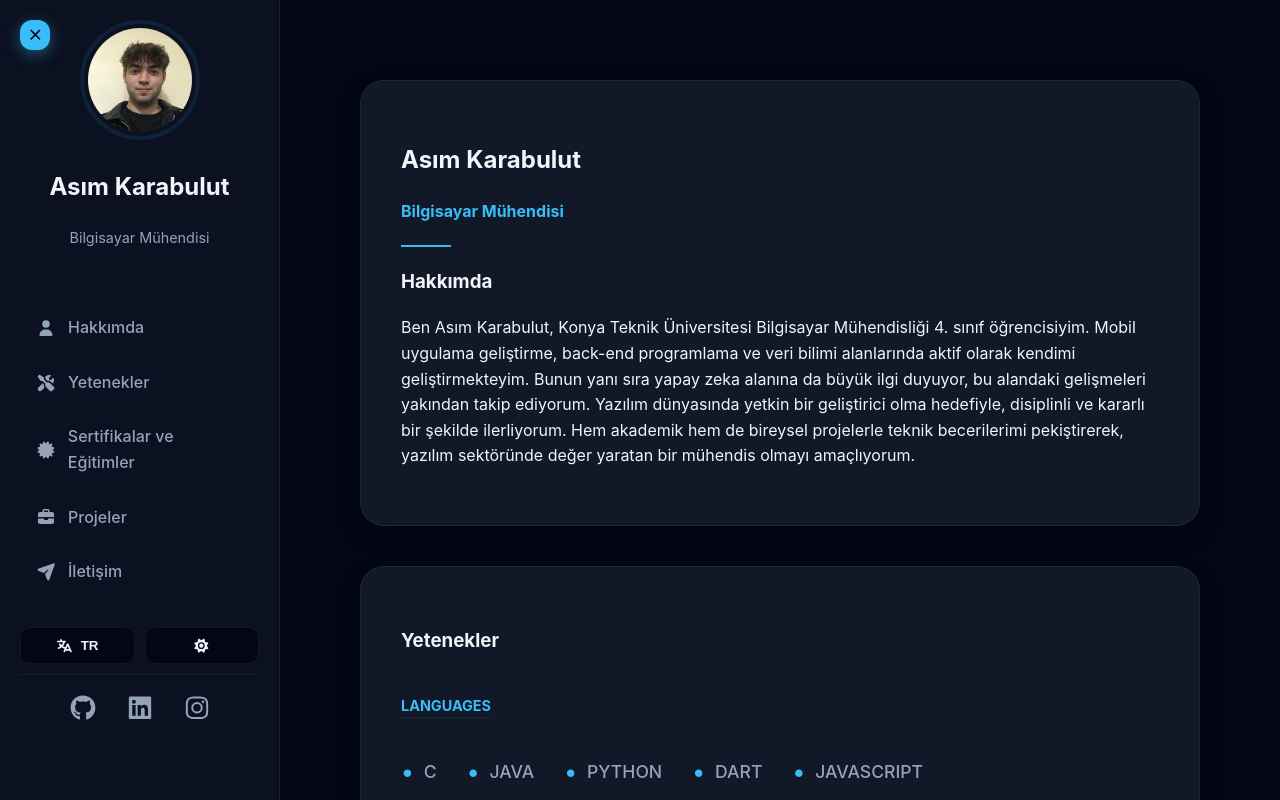
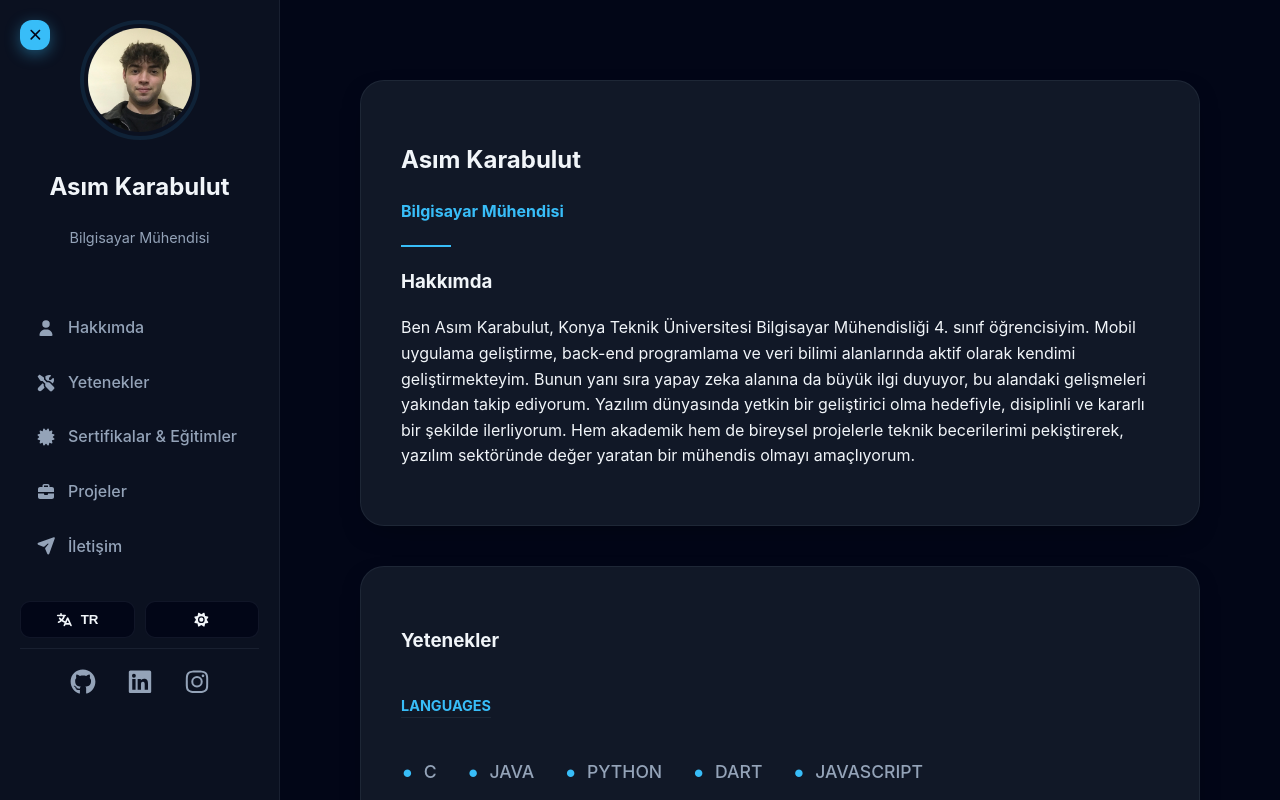
Before and after one commit to asmss/my_portfoy_repo, a React (Create React App) app: page / in a window 1280 px wide. Shown: the top 800 px of the page. Built offline with nearby package versions, Linux system fonts and the light colour scheme.

Commit message:
a small change in certificates component

```diff
--- a/src/data/translations.js
+++ b/src/data/translations.js
@@ -101,7 +101,7 @@ export const translations = {
         tags: ["Flutter", "Android Native", "Java", "MethodChannel","Riverpod"]
       }
     ],
-    certificatesTitle: "Sertifikalar ve Eğitimler",
+    certificatesTitle: "Sertifikalar & Eğitimler",
 viewCertificate: "Sertifikayı Görüntüle",
 certificates: [
   {
```
